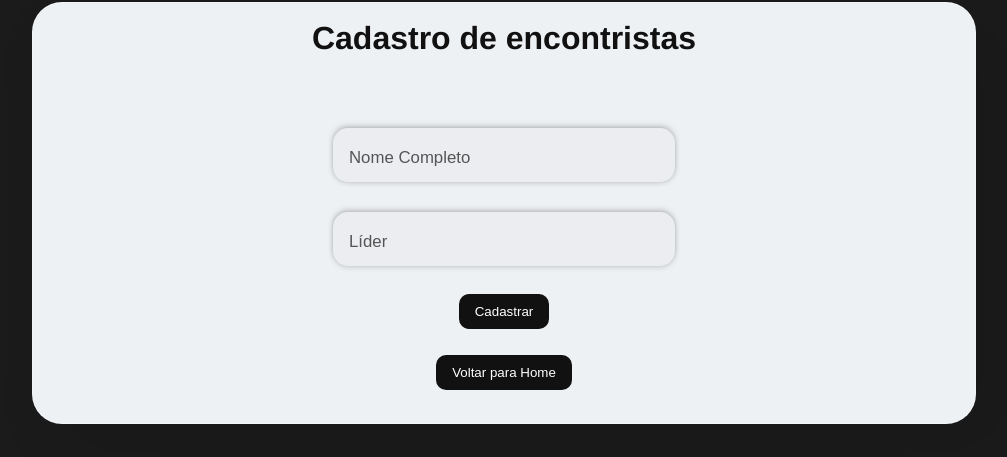
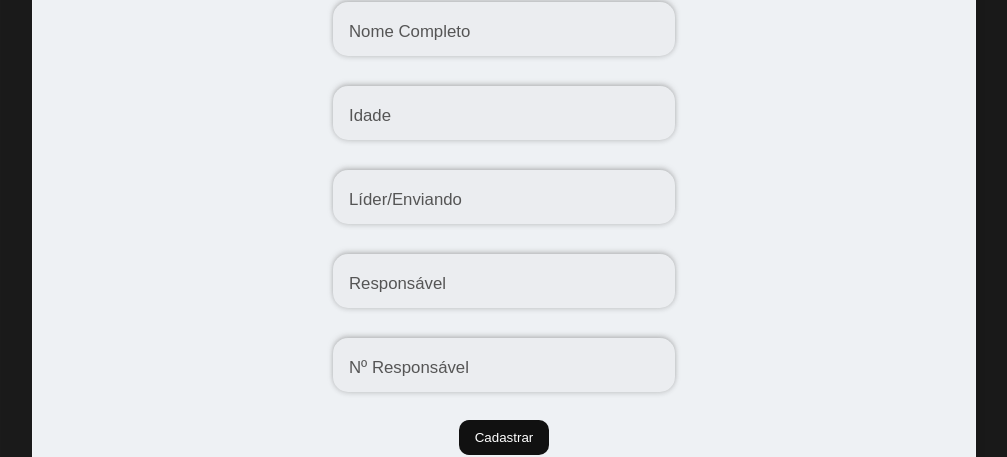
Before and after one commit to elshaday-dev/sistema_checkin, a Vue app: page /cadastro in a window 1280 px wide. Shown: the part 247-704 px from the top of the page, without its empty margins (136-1143 px from the left). Built offline with nearby package versions, Linux system fonts and the light colour scheme; no server answers; what vue-pusher, vue-toast-notification would draw is missing.

Commit message:
Adicionando campos 'Responsável' e 'Idade', com v-model respectivo 'form.responsor' e 'form.age' (que necessitam serem adicionados no back) na tela de cadastro

```diff
--- a/src/components/CadastroHome.vue
+++ b/src/components/CadastroHome.vue
@@ -61,15 +61,15 @@
    </svg>
   </div>
   <div>
-   <!-- <div class="row">
+   <div class="row">
       <div class="button">
         <button @click="navegarParaCadastro">CADASTRO</button>
       </div>
       <div class="button">
         <button @click="navegarParaCheckIn">CHECK-IN</button>
       </div>
-    </div> -->
-    Até o Próximo encontro!
+    </div>
+    <!-- Até o Próximo encontro! -->
   </div>
  </div>
 </template>
--- a/src/components/HomeCadastro.vue
+++ b/src/components/HomeCadastro.vue
@@ -11,8 +11,20 @@
                         placeholder="Nome Completo">
                 </div>
                 <div class="form-glass-group">
+                    <label for="idade"></label>
+                    <input type="text" id="idade" class="form-glass-control" v-model="form.age" placeholder="Idade" />
+                </div>
+                <div class="form-glass-group">
                     <label for="lider"></label>
-                    <input type="text" id="lider" class="form-glass-control" v-model="form.leader" placeholder="Líder" />
+                    <input type="text" id="lider" class="form-glass-control" v-model="form.leader" placeholder="Líder/Enviando" />
+                </div>
+                <div class="form-glass-group">
+                    <label for="responsavel"></label>
+                    <input type="text" id="responsavel" class="form-glass-control" v-model="form.responsor" placeholder="Responsável" />
+                </div>
+                <div class="form-glass-group">
+                    <label for="numberFamily"></label>
+                    <input type="text" id="numberFamily" class="form-glass-control" v-model="form.numberFamily" placeholder="Nº Responsável" />
                 </div>
                 <button type="submit" class="btn scale-up-center">Cadastrar</button>
                 <div>
```
Also changed, not shown: styles/style.css (added), 2 other files (tests, documents, lock files or other folders).
